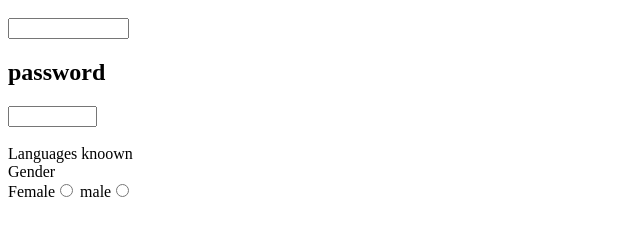
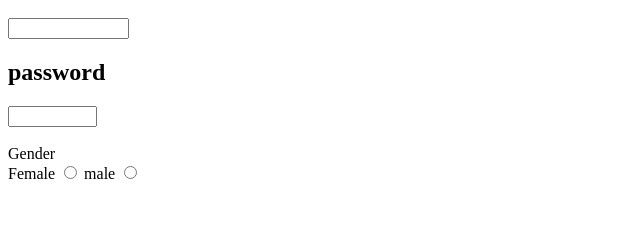
Before and after one commit to Dhanush04925/Devops, a plain HTML site: page index.html in a window 1280 px wide. Shown: the part 120-356 px from the top of the page, without its empty margins (0-640 px from the left). Drawn offline with Linux system fonts and the light colour scheme.

Commit message:
new file inserted

```diff
--- a/index.html
+++ b/index.html
@@ -1,10 +1,12 @@
 <!DOCTYPE html>
 <html lang="en">
+
 <head>
     <meta charset="UTF-8">
     <meta name="viewport" content="width=>, initial-scale=1.0">
     <title>Document</title>
 </head>
+
 <body>
     <h1 style="color: chocolate">Registration form</h1>
     <form>
@@ -14,14 +16,14 @@
         <h2>password</h2>
         <input type="password" name="pwd" size="8">
     </form>
-    <br>
-    Languages knoown
-    <br>
-    Gender
-    <br>
-    Female<input type="radio" name="r1">
-    male<input type="radio" name="r2">
+
+
+    <br> Gender
+    <br> Female
+    <input type="radio" name="r1"> male
+    <input type="radio" name="r2">
     <br>
 
 </body>
+
 </html>
```
